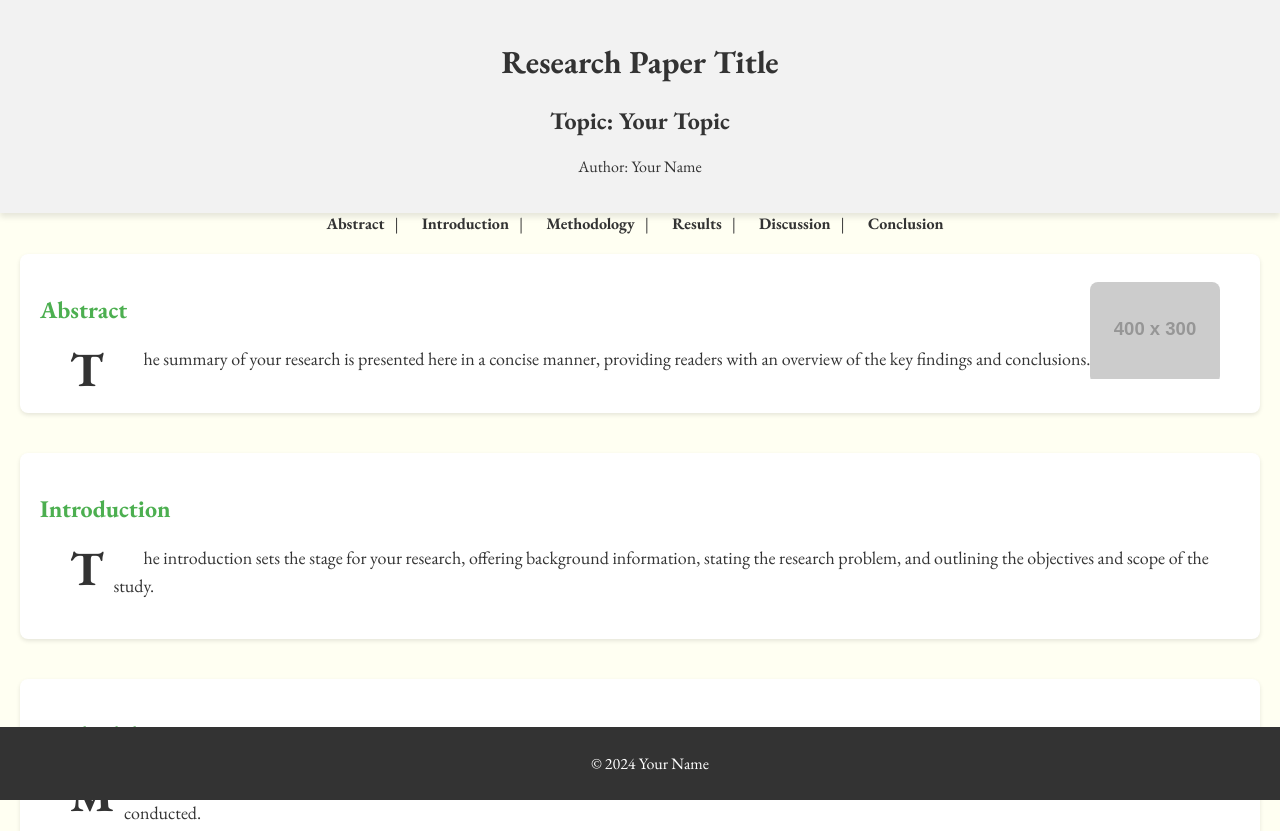
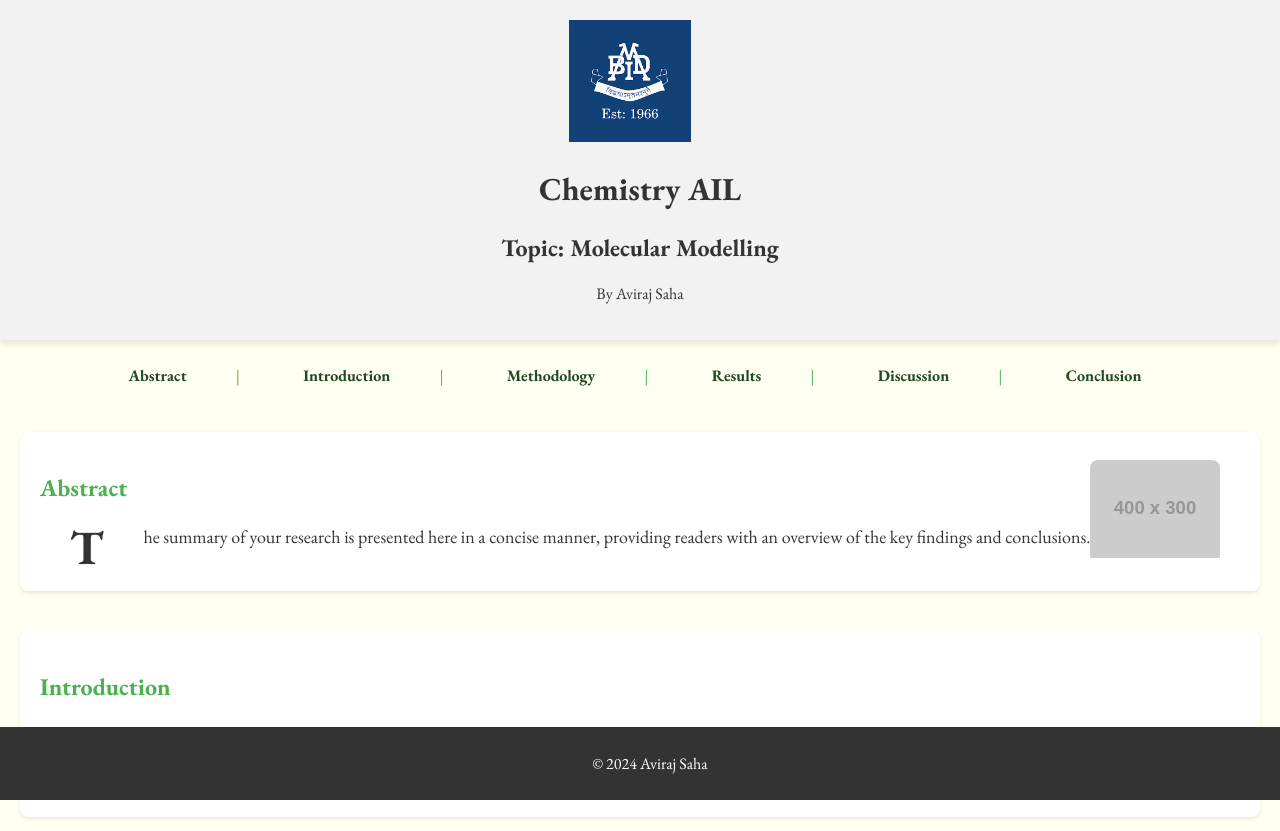
Before and after one commit to avirsaha/chem-ail, a plain HTML site: page index.html in a window 1280 px wide. Shown: the top 831 px of the page. Drawn offline with nearby package versions, Linux system fonts and the light colour scheme; placeholder pictures from the web are drawn by us.

Commit message:
Modified Header

```diff
--- a/index.html
+++ b/index.html
@@ -3,7 +3,7 @@
 <head>
   <meta charset="UTF-8">
   <meta name="viewport" content="width=device-width, initial-scale=1.0">
-  <title>Research Paper</title>
+  <title>Chemistry AIL</title>
   <link href="https://fonts.googleapis.com/css2?family=EB+Garamond:wght@400;700&display=swap" rel="stylesheet">
   <style>
     body {
@@ -24,7 +24,7 @@
 
     nav ul {
       list-style-type: none;
-      margin: 0;
+      margin: 2%;
       padding: 0;
       text-align: center;
     }
@@ -32,12 +32,14 @@
     nav ul li {
       display: inline;
       margin-right: 10px;
+      margin-top: 10px;
     }
 
     nav ul li:not(:last-child):after {
-      content: '|';
-      margin-left: 10px;
-      margin-right: 10px;
+      content: none;
+      margin-left: 6%;
+      margin-right: 3%;
+      color: #4CAF50;
     }
 
     nav ul li a {
@@ -45,7 +47,11 @@
       color: #333;
       font-weight: bold;
     }
-
+    li{
+      padding: 25px;
+      text-indent: 20%;
+      text-align: center;
+    }
     main {
       padding: 20px;
     }
@@ -96,6 +102,10 @@
       width: 100%;
       height: auto;
     }
+    .school_logo img {
+      width: 10%;
+      height: auto;
+    }
 
     footer {
       background-color: #333; /* Dark gray footer background */
@@ -112,8 +122,23 @@
         flex-direction: row;
         align-items: center;
       }
-
+      nav ul li a {
+      text-decoration: none;
+      color: #214922;
+      font-weight: bold;
+    }
+    nav ul li:not(:last-child):after {
+      content: '|';
+      margin-left: 4%;
+      margin-right: 0%;
+      color: #4CAF50;
+    }
       .image-placeholder {
+        order: 1; /* Move image to the right on larger screens */
+        margin-right: 20px;
+        margin-bottom: 0;
+      }
+      .school_logo {
         order: 1; /* Move image to the right on larger screens */
         margin-right: 20px;
         margin-bottom: 0;
@@ -127,9 +152,10 @@
 </head>
 <body>
   <header>
-    <h1>Research Paper Title</h1>
-    <h2>Topic: Your Topic</h2>
-    <p>Author: Your Name</p>
+    <div class="school_logo"><img src="./res/images/school_logo.png" alt="Introduction Image Placeholder"></div>
+    <h1>Chemistry AIL</h1>
+    <h2>Topic: Molecular Modelling</h2>
+    <p><!--Author:-->By Aviraj Saha</p>
   </header>
   <nav>
     <ul>
@@ -186,7 +212,7 @@
     </section>
   </main>
   <footer>
-    <p>&copy; 2024 Your Name</p>
+    <p>&copy; 2024 Aviraj Saha</p>
   </footer>
 </body>
 </html>
```
